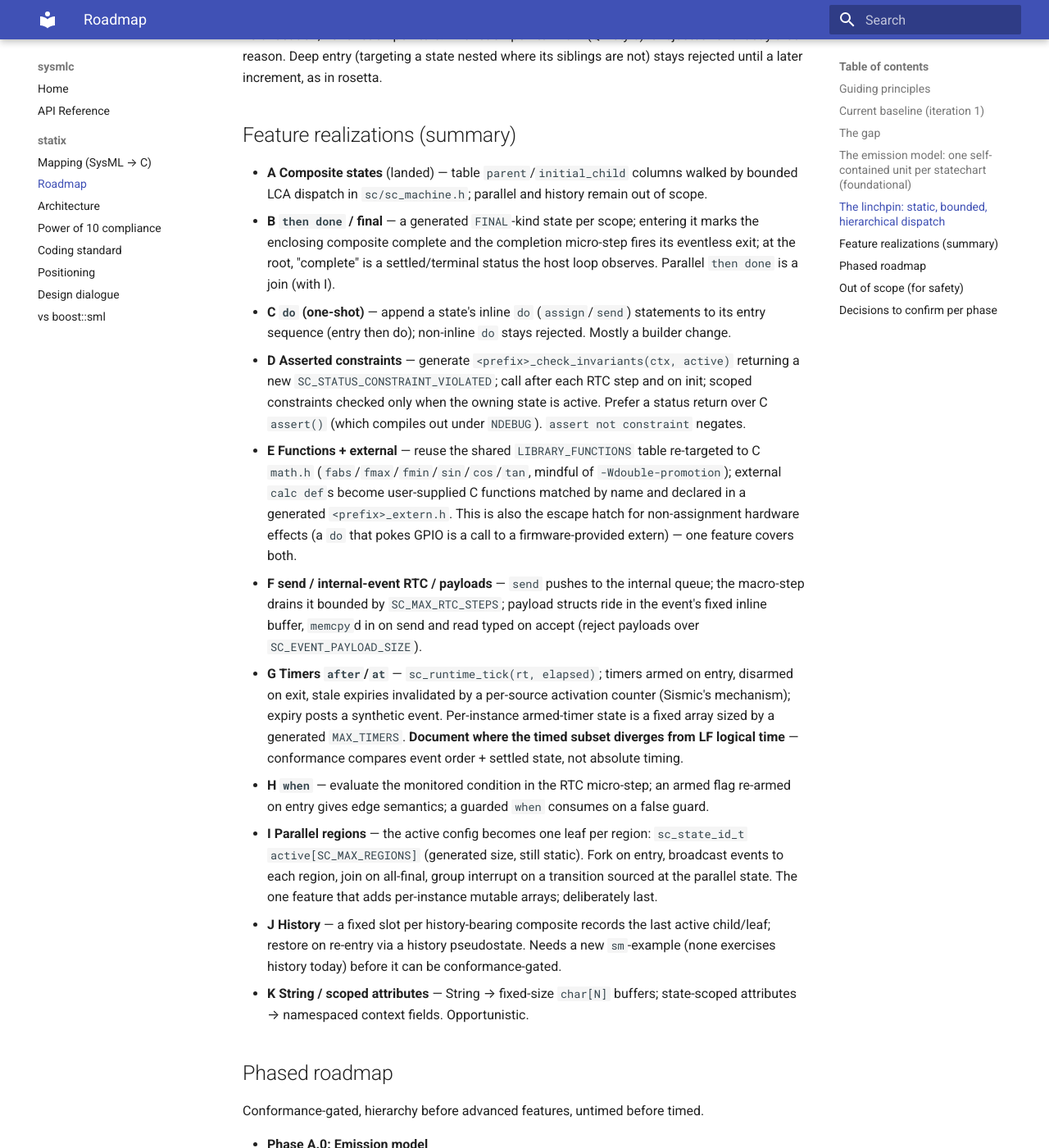
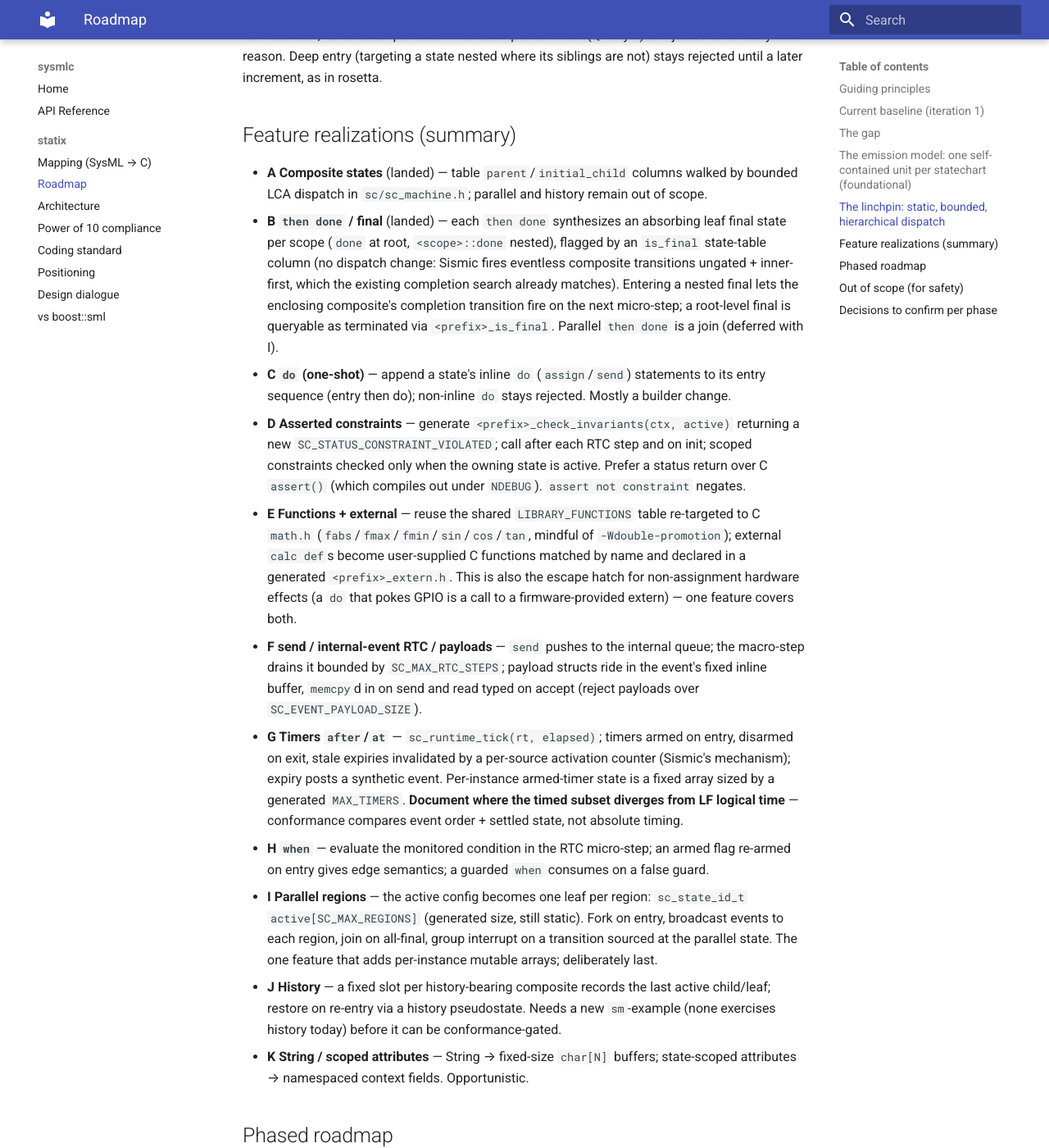
Before and after one commit to glacier-project/sysmlc-core, an MkDocs documentation site: the page built from docs/statix/roadmap.md, in a window 1280 px wide and 1400 px high, scrolled down 4236 px. Shown: the whole window at 82% size. Built offline with MkDocs 1.6.1 and Material for MkDocs 9.7.7, drawn with Linux system fonts in a browser that asks for light colours; some of the changed text lies outside the part shown.

Commit message:
docs(statix): document final states and then-done support

```diff
--- a/docs/statix/roadmap.md
+++ b/docs/statix/roadmap.md
@@ -165,10 +165,14 @@ rosetta.
 - **A Composite states** (landed) — table `parent`/`initial_child` columns
   walked by bounded LCA dispatch in `sc/sc_machine.h`; parallel and history
   remain out of scope.
-- **B `then done` / final** — a generated `FINAL`-kind state per scope; entering
-  it marks the enclosing composite complete and the completion micro-step fires
-  its eventless exit; at the root, "complete" is a settled/terminal status the
-  host loop observes. Parallel `then done` is a join (with I).
+- **B `then done` / final** (landed) — each `then done` synthesizes an absorbing
+  leaf final state per scope (`done` at root, `<scope>::done` nested), flagged by
+  an `is_final` state-table column (no dispatch change: Sismic fires eventless
+  composite transitions ungated + inner-first, which the existing completion
+  search already matches). Entering a nested final lets the enclosing composite's
+  completion transition fire on the next micro-step; a root-level final is
+  queryable as terminated via `<prefix>_is_final`. Parallel `then done` is a join
+  (deferred with I).
 - **C `do` (one-shot)** — append a state's inline `do` (`assign`/`send`)
   statements to its entry sequence (entry then do); non-inline `do` stays
   rejected. Mostly a builder change.
@@ -216,7 +220,7 @@ Conformance-gated, hierarchy before advanced features, untimed before timed.
   - Corpus: SM01 multi-`state def` project compiles, links, and runs
   - Runtime delta: prefixed public API; static guard/action; shared `sc/sc_machine.h` dispatch template
 - **Phase A: UML core (untimed)**
-  - Features: **composite (landed)**, then done/final, one-shot do, constraints, functions/extern
+  - Features: **composite (landed)**, **then done/final (landed)**, one-shot do, constraints, functions/extern
   - Corpus: sm08, sm10, sm12, sm14, sm17
   - Runtime delta: state tree + LCA dispatch + MAX_DEPTH; final states; invariant check + new status
 - **Phase B: Internal-event RTC**
```
Also changed, not shown: docs/statix-mapping.md (+6 -1 lines), docs/statix/architecture.md (+3 -3 lines).
